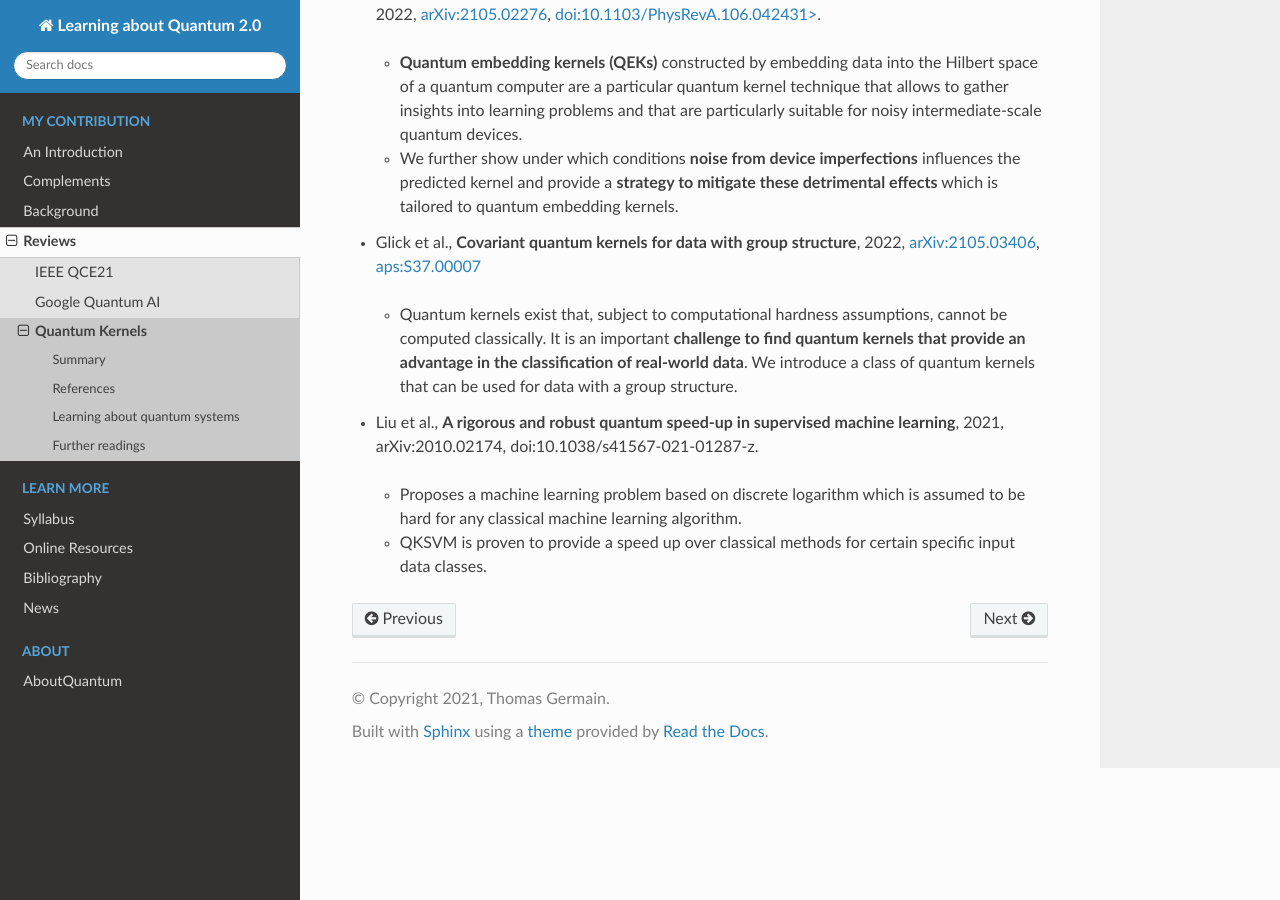
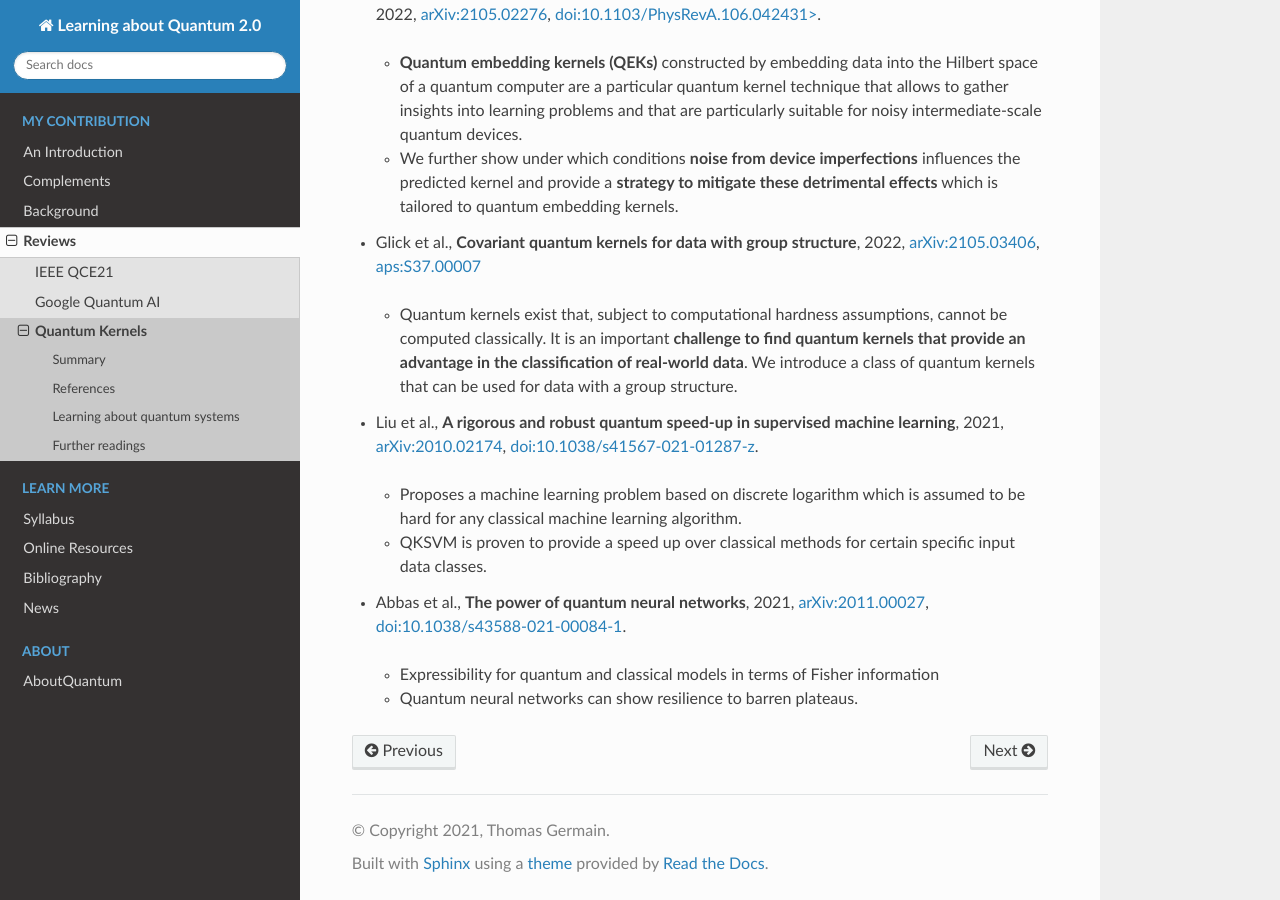
Before and after one commit to tomlqc/about-quantum, a Sphinx documentation site: the page built from source/reviews/kernels.rst, in a window 1280 px wide and 900 px high, scrolled down 3610 px. Built offline with Sphinx 7.4.7 and the Read the Docs theme 2.0.0, drawn with Linux system fonts in a browser that asks for light colours.

Commit message:
reviews/kernels: added Abbas et al.

```diff
--- a/source/reviews/kernels.rst
+++ b/source/reviews/kernels.rst
@@ -169,9 +169,17 @@ Further readings
     It is an important **challenge to find quantum kernels that provide an advantage in the classification of real-world data**. We introduce a class of quantum kernels that can be used for data with a group structure.
 
 - |	Liu et al., **A rigorous and robust quantum speed-up in supervised machine learning**, 2021,
-    arXiv:2010.02174, doi:10.1038/s41567-021-01287-z.
+    `arXiv:2010.02174 <https://arxiv.org/abs/2010.02174>`_,
+    `doi:10.1038/s41567-021-01287-z <https://doi.org/doi:10.1038/s41567-021-01287-z>`_.
 
   - Proposes a machine learning problem based on discrete logarithm which is assumed to be hard for any classical machine learning algorithm.
   - QKSVM is proven to provide a speed up over classical methods for certain specific input data classes.
 
+- | Abbas et al., **The power of quantum neural networks**, 2021,
+    `arXiv:2011.00027 <https://arxiv.org/abs/2011.00027>`_,
+    `doi:10.1038/s43588-021-00084-1 <https://doi.org/10.1038/s43588-021-00084-1>`_.
+
+  - Expressibility for quantum and classical models in terms of Fisher information
+  - Quantum neural networks can show resilience to barren plateaus.
+
 .. ---------------------------------------------------------------------------
```
